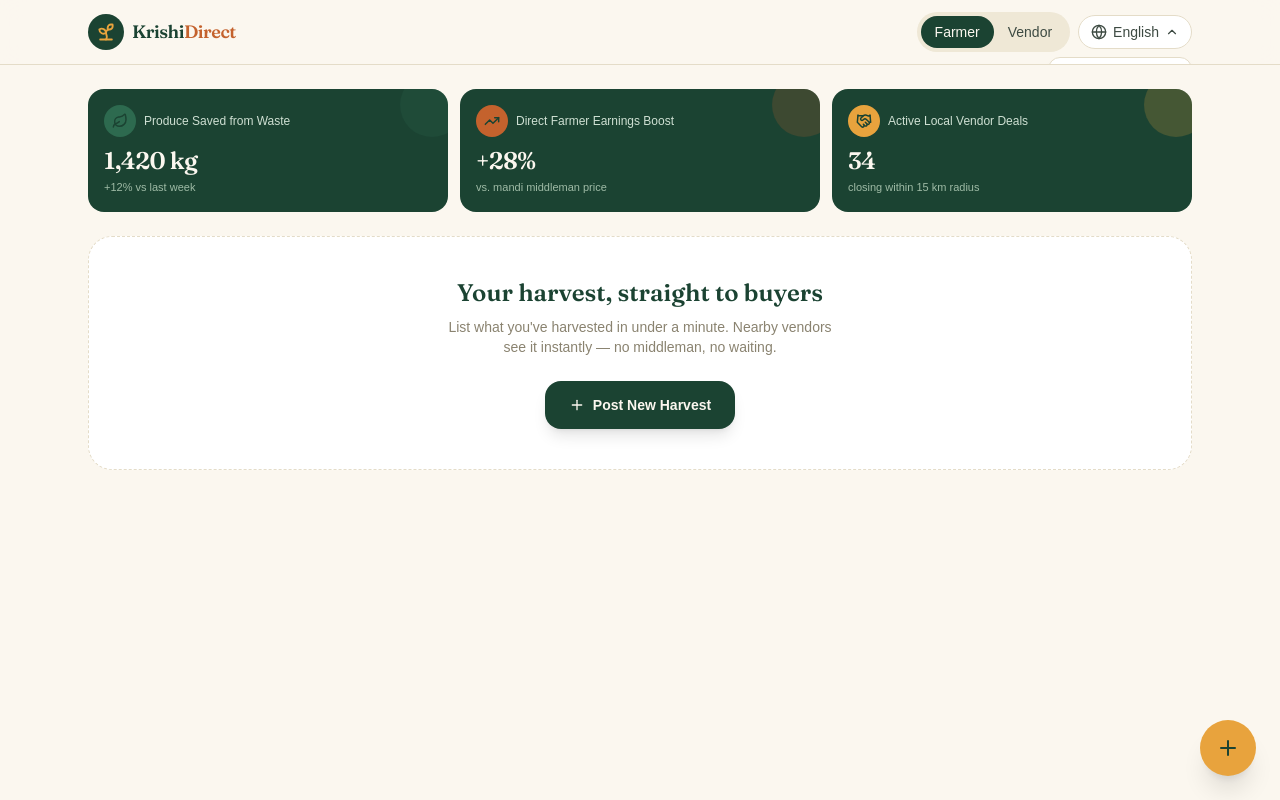
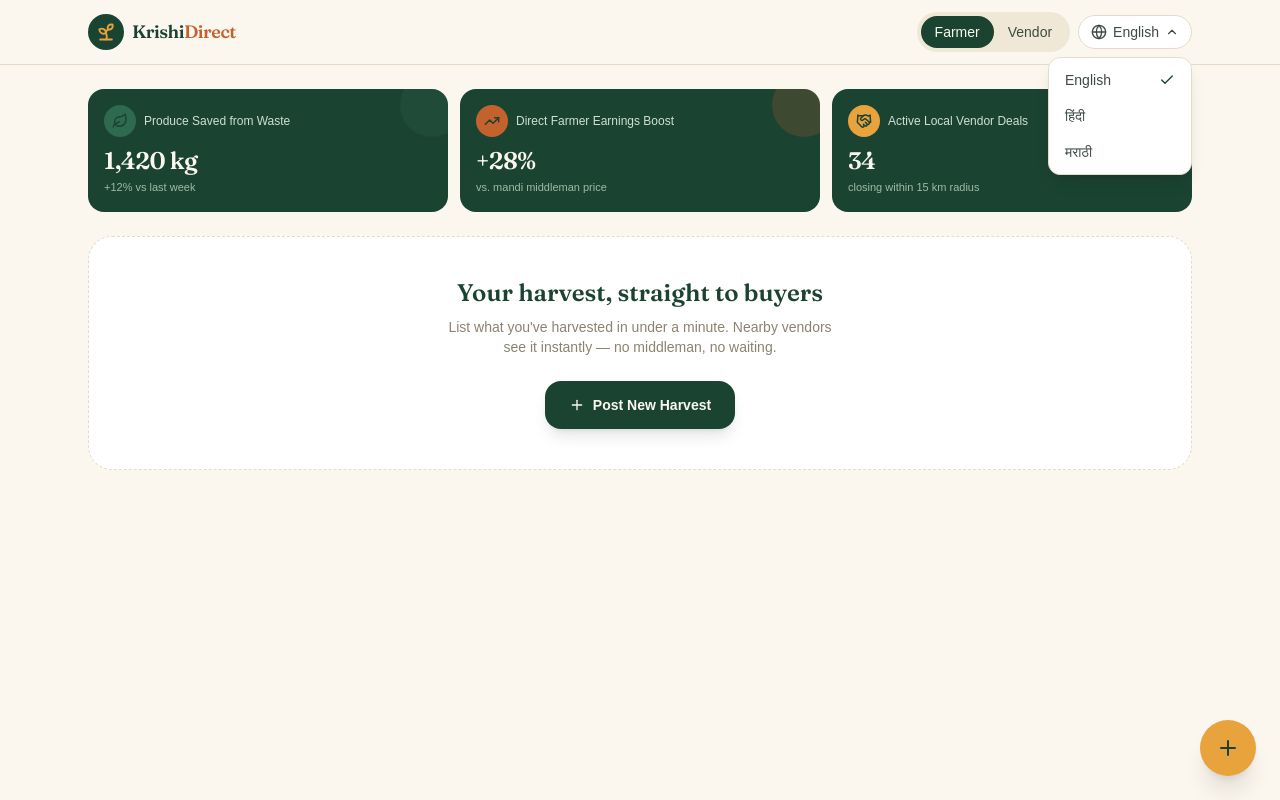
Before and after one commit to Ankush137coder/krishidirect, a Next.js app: page / in a window 1280 px wide. Both pictures are taken after a click on the button "English". Built offline with nearby package versions, Linux system fonts and the light colour scheme.

Commit message:
Modified navbar

```diff
--- a/components/navbar.tsx
+++ b/components/navbar.tsx
@@ -29,7 +29,7 @@ export default function Navbar({
     const [langOpen, setLangOpen] = useState(false);
 
     return (
-        <header className="sticky top-0 z-40 w-full max-w-full overflow-x-hidden border-b border-[#E4DCC8] bg-[#FBF7EF]/90 backdrop-blur-md">
+        <header className="sticky top-0 z-40 w-full max-w-full border-b border-[#E4DCC8] bg-[#FBF7EF]/90 backdrop-blur-md">
             <div className="mx-auto flex w-full max-w-6xl items-center justify-between gap-1.5 px-3 py-3 sm:gap-3 sm:px-6">
                 {/* Wordmark */}
                 <div className="flex shrink-0 items-center gap-1.5 sm:gap-2">
@@ -99,7 +99,7 @@ export default function Navbar({
                                     animate={{ opacity: 1, y: 0, scale: 1 }}
                                     exit={{ opacity: 0, y: -6, scale: 0.97 }}
                                     transition={{ duration: 0.15 }}
-                                    className="absolute right-0 mt-2 w-36 max-w-[calc(100vw-1.5rem)] overflow-hidden rounded-xl border border-[#E4DCC8] bg-white p-1 shadow-lg"
+                                    className="absolute right-0 z-50 mt-2 w-36 max-w-[calc(100vw-1.5rem)] overflow-hidden rounded-xl border border-[#E4DCC8] bg-white p-1 shadow-lg"
                                 >
                                     {(Object.keys(LANGUAGES) as Language[]).map((code) => (
                                         <li key={code}>
```
